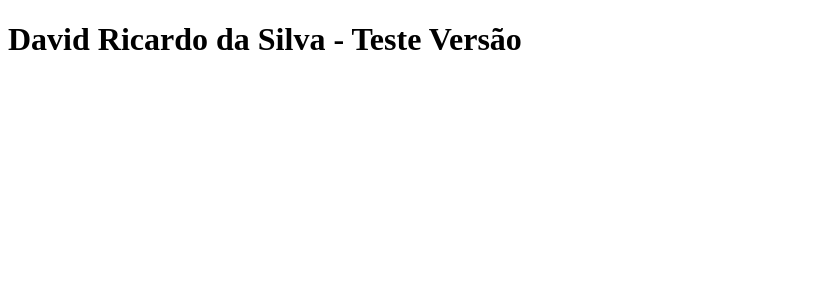
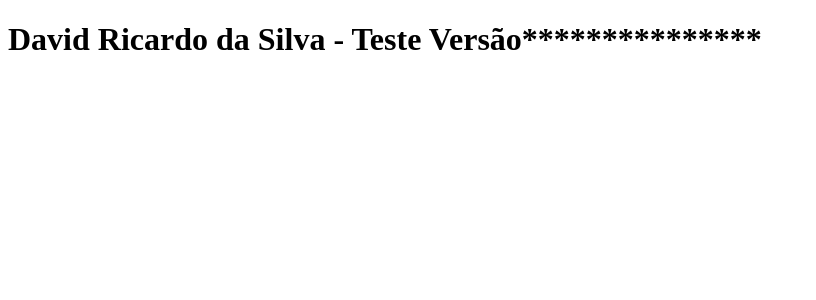
Before and after one commit to davidbnu/clone-tabnews, a Next.js app: page / in a window 1280 px wide. Shown: the top 300 px of the page, without its empty margins (0-816 px from the left). Built offline with nearby package versions, Linux system fonts and the light colour scheme.

Commit message:
Mudança

```diff
--- a/pages/index.js
+++ b/pages/index.js
@@ -1,5 +1,5 @@
 function Home() {
-    return <h1>David Ricardo da Silva - Teste Versão </h1>
+    return <h1>David Ricardo da Silva - Teste Versão*************** </h1>
 }
 
 export default Home;
```
